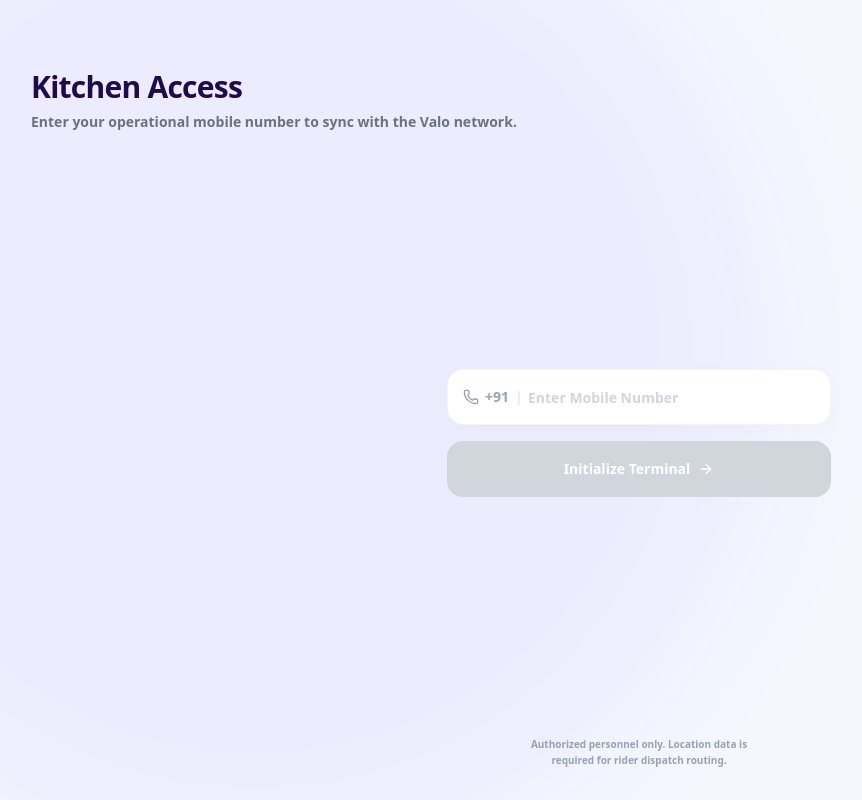
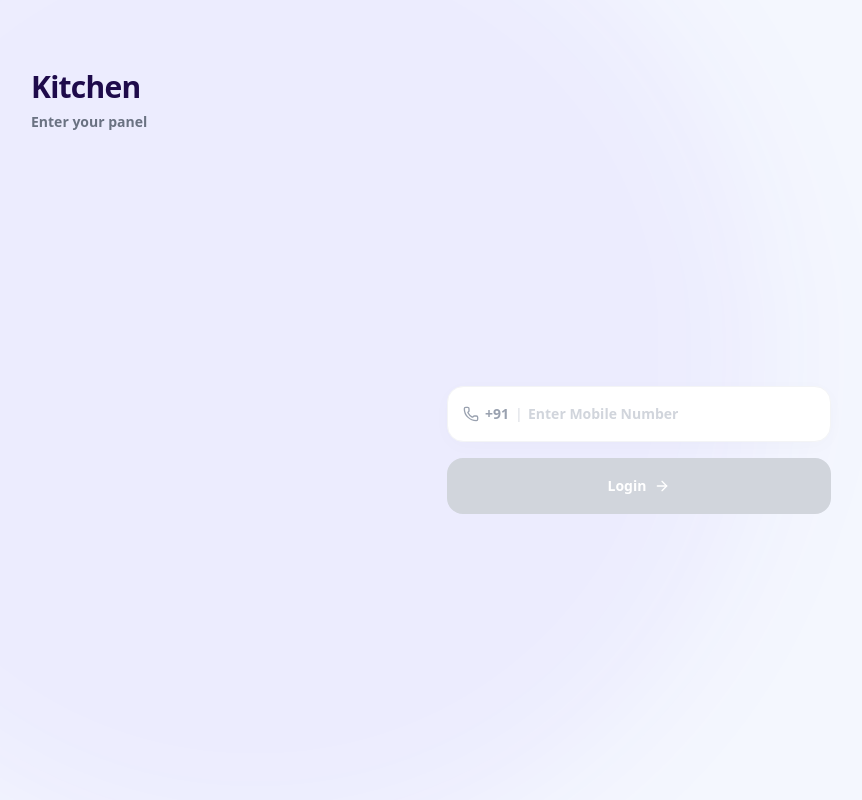
Before and after one commit to sahil170602/valo-kitchen-app, a React (Vite) app: page / in a window 1280 px wide. Shown: the whole page, without its empty margins (1-863 px from the left). Built offline with nearby package versions, Linux system fonts and the light colour scheme.

Commit message:
Update LoginScreen.jsx

```diff
--- a/src/pages/LoginScreen.jsx
+++ b/src/pages/LoginScreen.jsx
@@ -136,11 +136,11 @@ export default function LoginScreen() {
       {/* Header */}
       <div className="pt-12 px-2 z-10">
         <h2 className="text-3xl font-black text-[#1E0B4B] tracking-tight leading-none">
-          {step === 'mobile' ? 'Kitchen Access' : 'Register Facility'}
+          {step === 'mobile' ? 'Kitchen ' : 'Register Facility'}
         </h2>
         <p className="text-sm font-bold text-gray-500 mt-2.5 leading-snug">
           {step === 'mobile'
-            ? 'Enter your operational mobile number to sync with the Valo network.'
+            ? 'Enter your panel'
             : 'Configure your kitchen identity and exact delivery pickup coordinates.'
           }
         </p>
@@ -181,7 +181,7 @@ export default function LoginScreen() {
               {loading ? (
                 <div className="w-5 h-5 border-2 border-white border-t-transparent rounded-full animate-spin"></div>
               ) : (
-                <><span>Initialize Terminal</span><ArrowRight size={16} /></>
+                <><span>Login</span><ArrowRight size={16} /></>
               )}
             </button>
           </form>
@@ -247,7 +247,6 @@ export default function LoginScreen() {
 
       <div className="text-center pb-[calc(0.5rem+env(safe-area-inset-bottom))] z-10 shrink-0">
         <p className="text-[10px] font-bold text-gray-400 max-w-[240px] mx-auto leading-relaxed">
-          Authorized personnel only. Location data is required for rider dispatch routing.
         </p>
       </div>
     </div>
```
